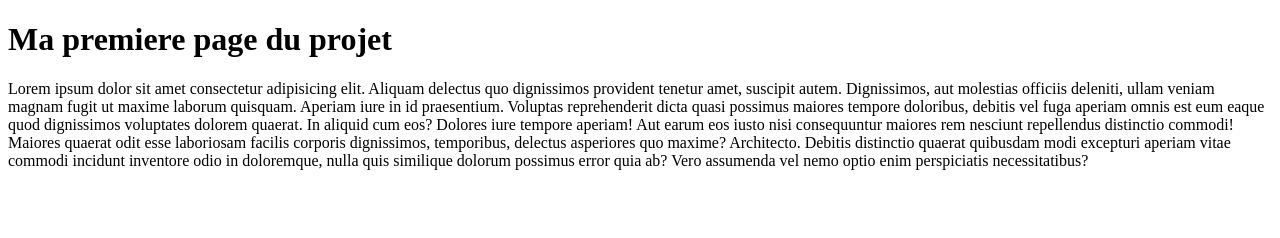
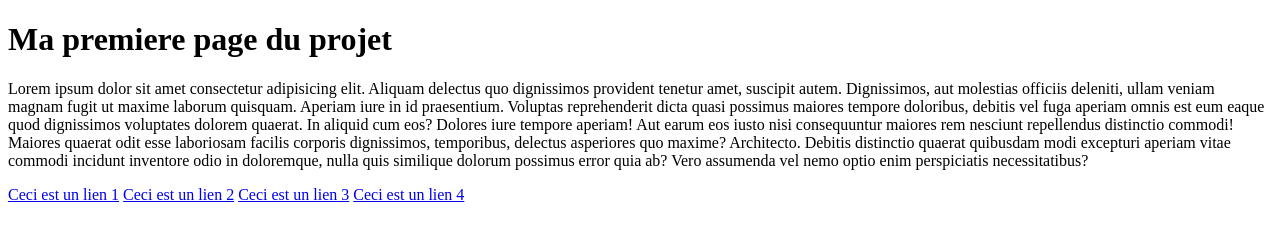
Before and after one commit to Syphano/Project, a plain HTML site: page index.html in a window 1280 px wide. Drawn offline with Linux system fonts and the light colour scheme.

Commit message:
J'ai ajouter une navbar

```diff
--- a/index.html
+++ b/index.html
@@ -11,6 +11,11 @@
     Aperiam iure in id praesentium. Voluptas reprehenderit dicta quasi possimus maiores tempore doloribus, debitis vel fuga aperiam omnis est eum eaque quod dignissimos voluptates dolorem quaerat. In aliquid cum eos?
     Dolores iure tempore aperiam! Aut earum eos iusto nisi consequuntur maiores rem nesciunt repellendus distinctio commodi! Maiores quaerat odit esse laboriosam facilis corporis dignissimos, temporibus, delectus asperiores quo maxime? Architecto.
     Debitis distinctio quaerat quibusdam modi excepturi aperiam vitae commodi incidunt inventore odio in doloremque, nulla quis similique dolorum possimus error quia ab? Vero assumenda vel nemo optio enim perspiciatis necessitatibus?</p>
-
+    <nav>
+        <a href="#">Ceci est un lien 1</a>
+        <a href="#">Ceci est un lien 2</a>
+        <a href="#">Ceci est un lien 3</a>
+        <a href="#">Ceci est un lien 4</a>
+    </nav>
 </body>
 </html>
```
